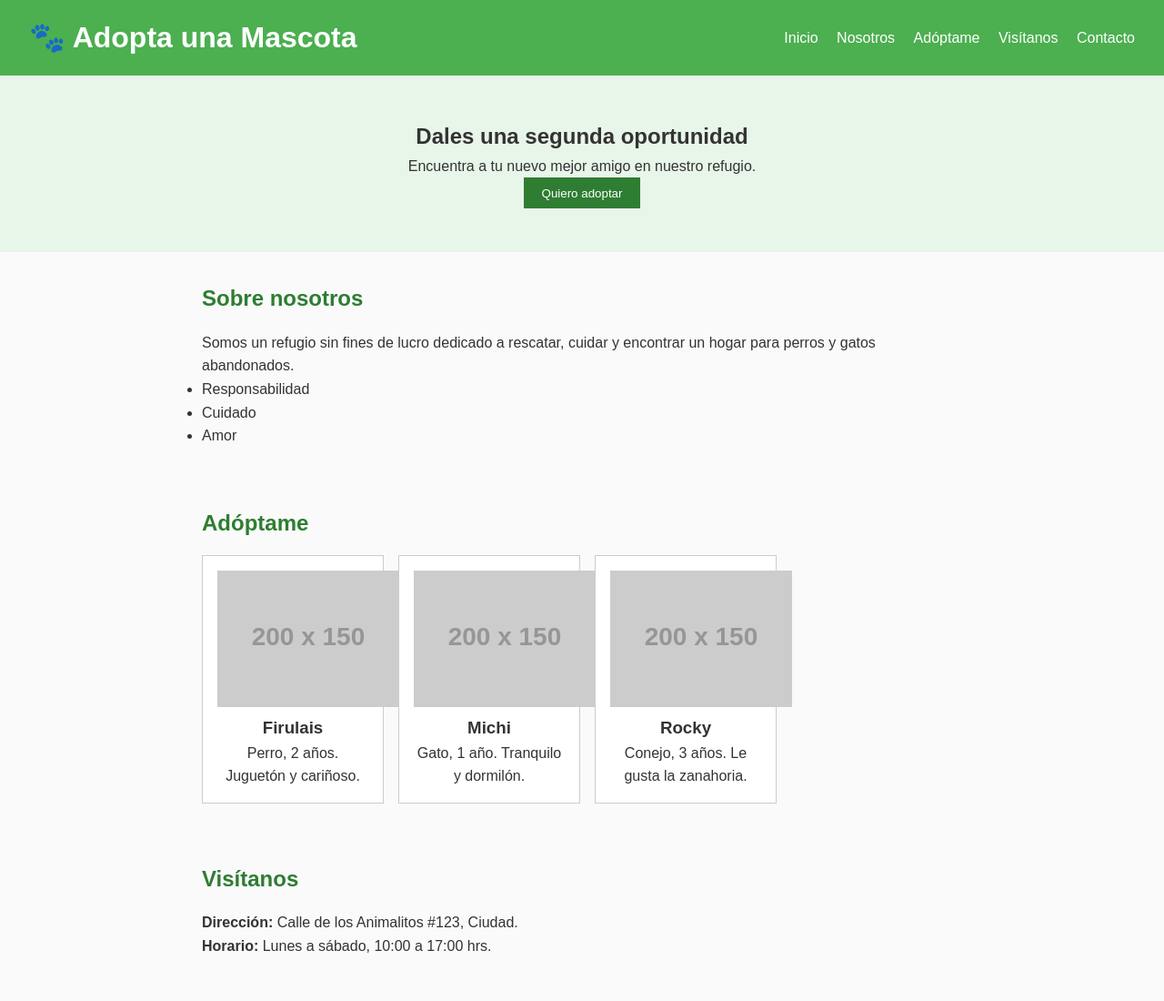
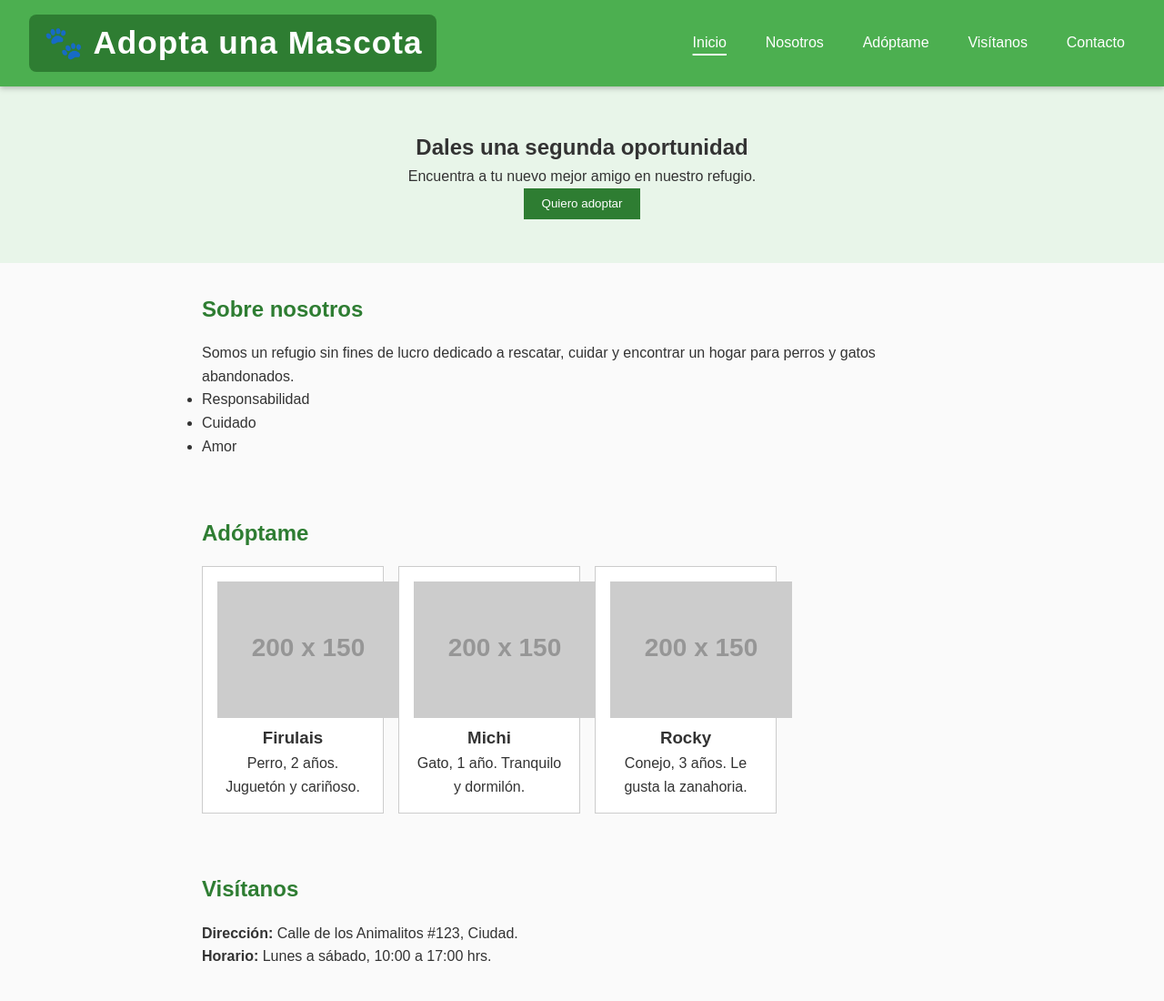
Before and after one commit to vinyelmono/Adopta-A-Leonardo, a plain HTML site: page index.html in a window 1280 px wide. Shown: the top 1100 px of the page at 91% size. Drawn offline with Linux system fonts and the light colour scheme; placeholder pictures from the web are drawn by us.

Commit message:
Cambio en Hover y Encabezado

```diff
--- a/index.html
+++ b/index.html
@@ -11,7 +11,7 @@
   <header class="encabezado">
     <h1 class="logo">🐾 Adopta una Mascota</h1>
     <nav class="menu">
-      <a href="#inicio">Inicio</a>
+      <a href="#inicio" class="activo">Inicio</a>
       <a href="#nosotros">Nosotros</a>
       <a href="#adopta">Adóptame</a>
       <a href="#visita">Visítanos</a>
@@ -87,5 +87,26 @@
     <p>© 2026 Adopta una Mascota — Proyecto escolar</p>
     <p>Facebook | Instagram | X</p>
   </footer>
+
+
+
+
+    <script>
+    // Marca como "activo" el enlace de la sección visible
+    const enlaces = document.querySelectorAll('.menu a');
+    const secciones = document.querySelectorAll('main section[id]');
+
+    const observador = new IntersectionObserver((entradas) => {
+      entradas.forEach((entrada) => {
+        if (entrada.isIntersecting) {
+          enlaces.forEach((a) => {
+            a.classList.toggle('activo', a.getAttribute('href') === '#' + entrada.target.id);
+          });
+        }
+      });
+    }, { rootMargin: '-40% 0px -55% 0px' });
+
+    secciones.forEach((s) => observador.observe(s));
+  </script>
 </body>
 </html>
--- a/styles.css
+++ b/styles.css
@@ -12,7 +12,13 @@ body {
   line-height: 1.6;
 }
 
-/* Encabezado */
+/* Para que al navegar con el menú el título de la sección
+   no quede tapado por el encabezado fijo */
+html {
+  scroll-padding-top: 6rem;
+}
+
+/* Encabezado (ahora permanece visible al hacer scroll) */
 .encabezado {
   background-color: #4caf50;
   color: white;
@@ -20,12 +26,43 @@ body {
   display: flex;
   justify-content: space-between;
   align-items: center;
+  flex-wrap: wrap;
+  gap: 0.5rem;
+  position: sticky;
+  top: 0;
+  z-index: 100;
+  box-shadow: 0 2px 6px rgba(0, 0, 0, 0.25);
 }
 
+/* Logo: más grande y con fondo distinto */
+.logo {
+  font-size: 2.2rem;
+  letter-spacing: 1px;
+  background-color: #2e7d32;
+  padding: 0.2rem 1rem;
+  border-radius: 8px;
+}
+
+/* Menú */
 .menu a {
   color: white;
   text-decoration: none;
   margin-left: 1rem;
+  padding: 0.4rem 0.7rem;
+  border-radius: 4px;
+  transition: background-color 0.2s;
+}
+
+/* Color al pasar el mouse */
+.menu a:hover {
+  background-color: rgba(255, 255, 255, 0.25);
+}
+
+/* Subrayado en el enlace de la sección actual */
+.menu a.activo {
+  text-decoration: underline;
+  text-decoration-thickness: 2px;
+  text-underline-offset: 6px;
 }
 
 /* Hero */
```
